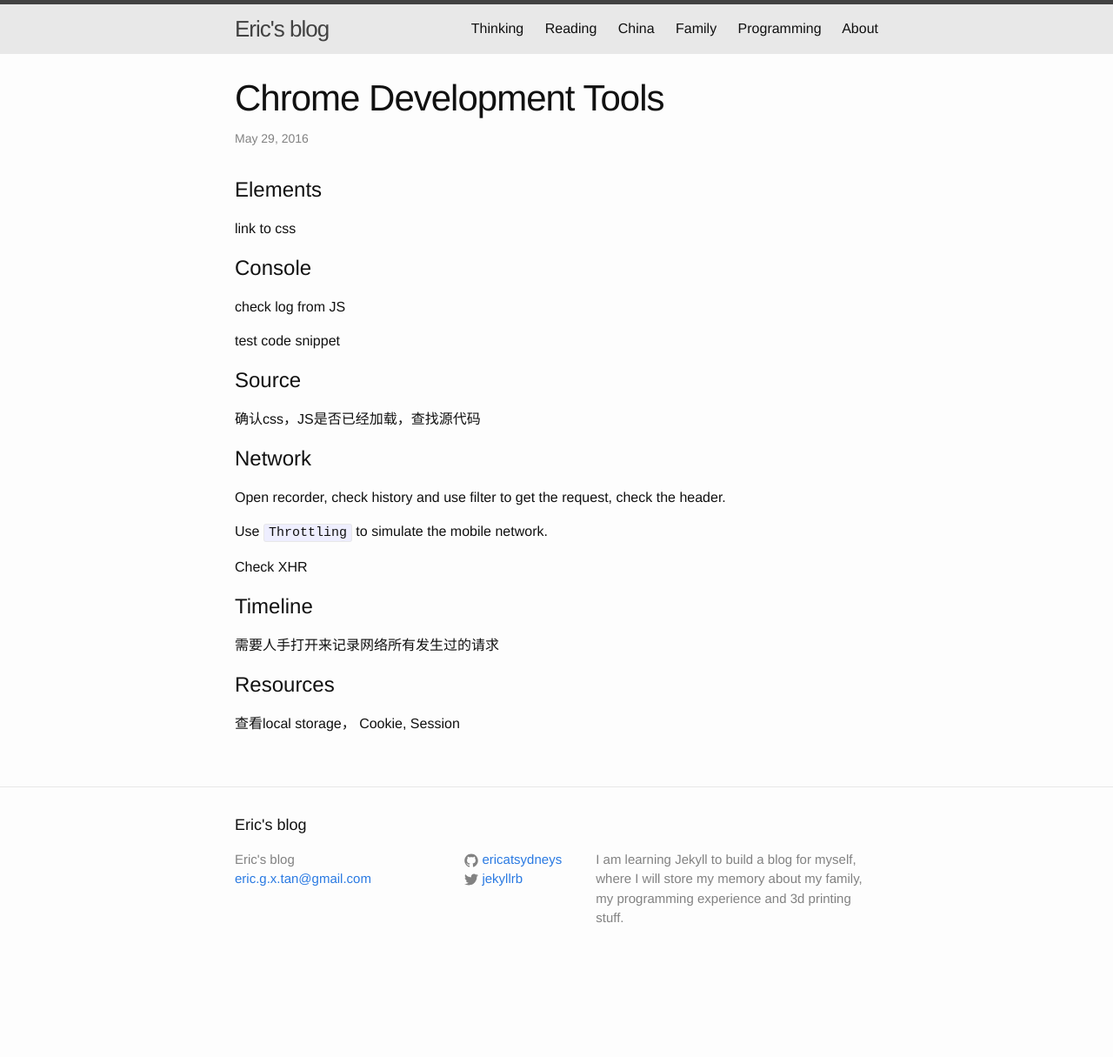
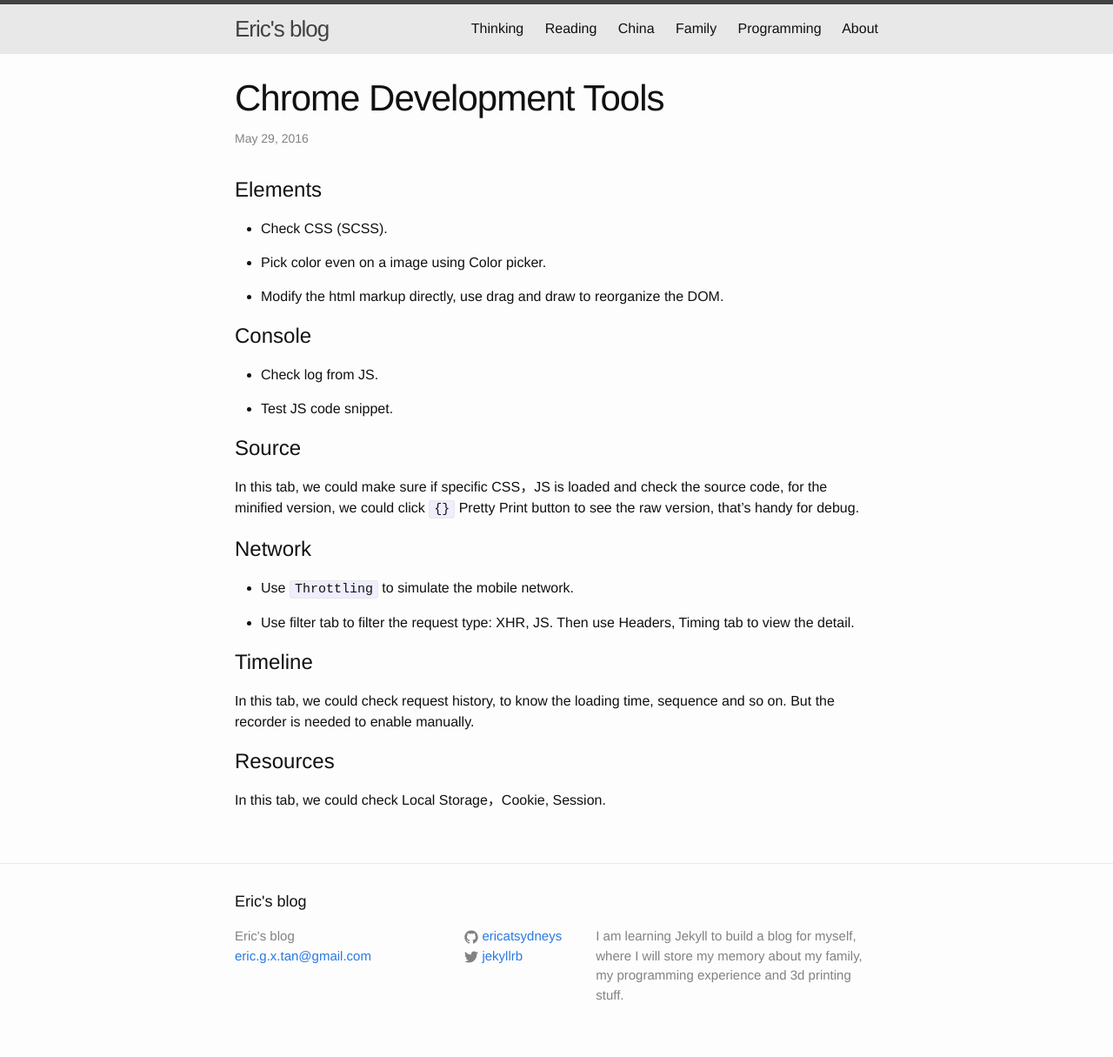
Before and after one commit to ericatsydney/ericatsydney.github.io, a Jekyll site: the page built from _posts/2016-05-30-chrome-devel-tool.markdown, in a window 1280 px wide. Shown: the whole page at 87% size. Built offline with Jekyll 4.4.1, drawn with Linux system fonts in a browser that asks for light colours; before the commit the page ends 1127 px from its top, so only the background shows below that.

Commit message:
Update devTools.

```diff
--- a/_posts/2016-05-25-drupal.markdown
+++ b/_posts/2016-05-25-drupal.markdown
@@ -163,13 +163,11 @@ $form['#method'] = 'get';
 {% endhighlight %}
 
 
-  - more more
-
 Block and context
 ==================
 Block is container to wrap the content/logic provided by a module, in this aspect, it's like the pane created by ctools. But block could be put in the region based on the context (e.g. content type, URL). You don't need to configure the setting for every panel/node. As all the setting is done in the module itself.
 
- This is the classic code for the block.
+This is the classic code for the block.
 
 
 
--- a/_posts/2016-05-30-chrome-devel-tool.markdown
+++ b/_posts/2016-05-30-chrome-devel-tool.markdown
@@ -7,30 +7,32 @@ categories: Thinking
 
 Elements
 ========
-link to css
+- Check CSS (SCSS).
+
+- Pick color even on a image using Color picker.
+
+- Modify the html markup directly, use drag and draw to reorganize the DOM.
 
 Console
 ========
-check log from JS
+- Check log from JS.
 
-test code snippet
+- Test JS code snippet.
 
 Source
 =======
-确认css，JS是否已经加载，查找源代码
+In this tab, we could make sure if specific CSS，JS is loaded and check the source code, for the minified version, we could click `{}` Pretty Print button to see the raw version, that's handy for debug.
 
 Network
 =======
-Open recorder, check history and use filter to get the request, check the header.
+- Use `Throttling` to simulate the mobile network.
 
-Use `Throttling` to simulate the mobile network.
-
-Check XHR
+- Use filter tab to filter the request type: XHR, JS. Then use Headers, Timing tab to view the detail.
 
 Timeline
 =========
-需要人手打开来记录网络所有发生过的请求
+In this tab, we could check request history, to know the loading time, sequence and so on. But the recorder is needed to enable manually.
 
 Resources
 =========
-查看local storage， Cookie, Session
+In this tab, we could check Local Storage，Cookie, Session.
```
